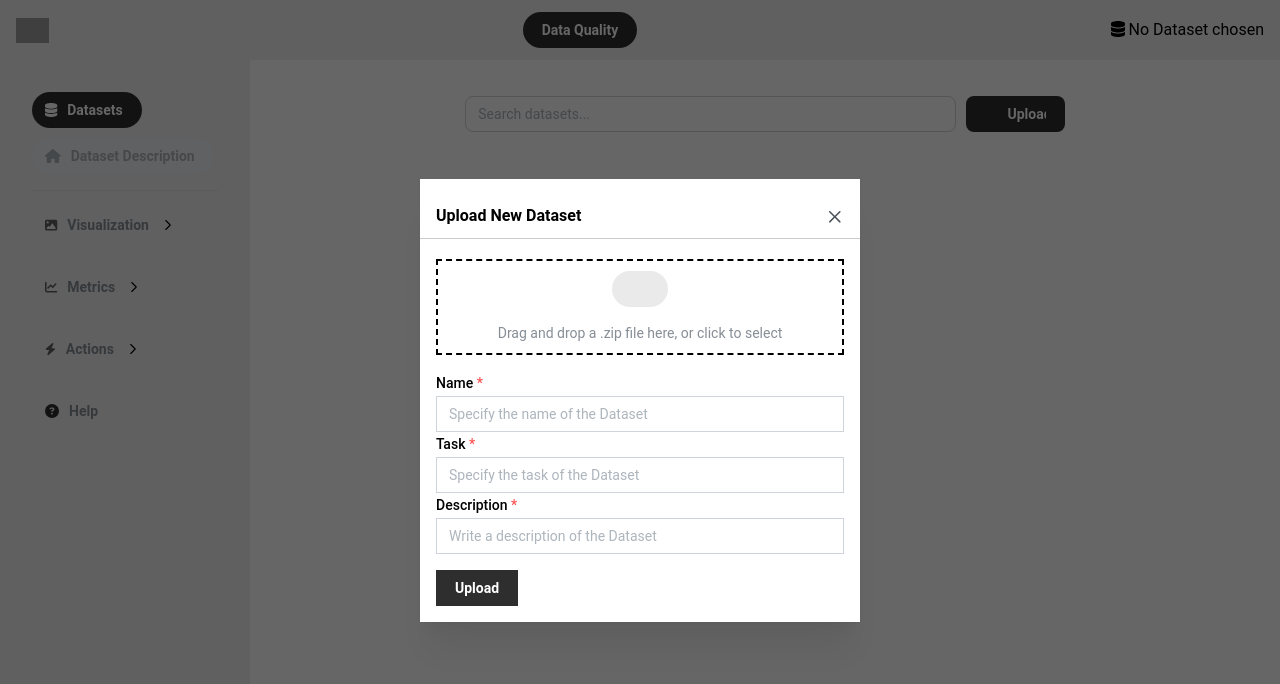
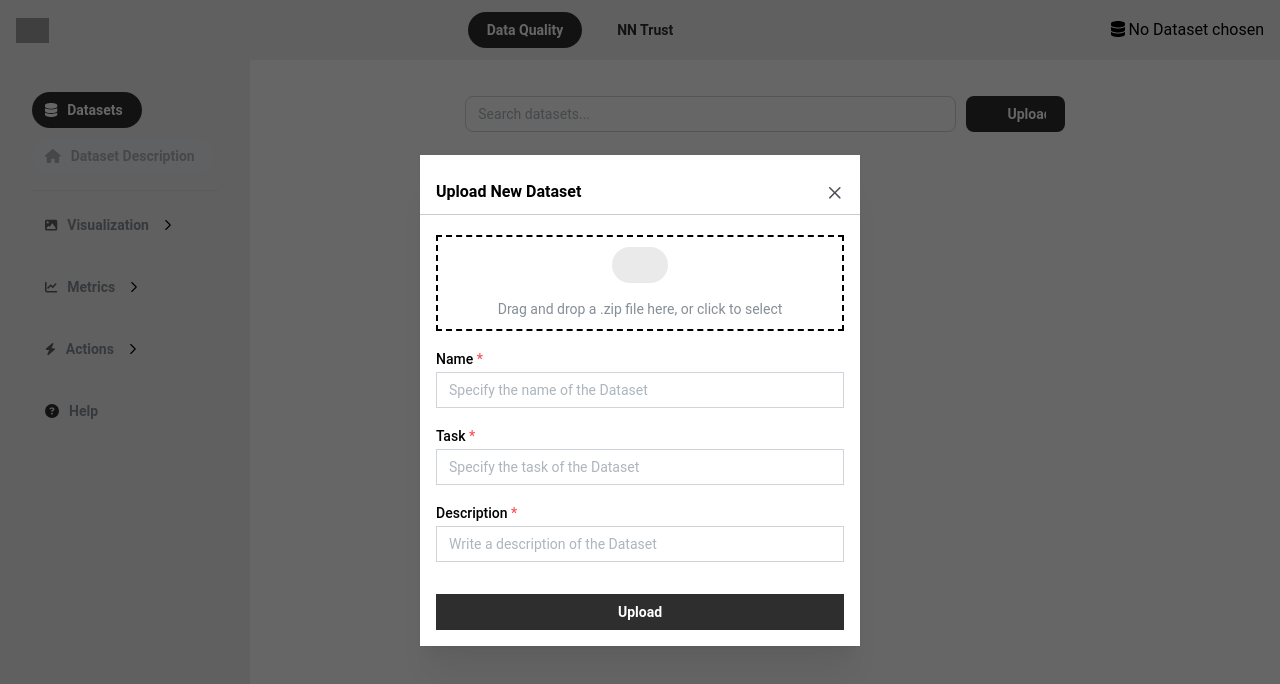
Before and after one commit to Kellog99/stable_ai_gui, a Next.js app: page / in a window 1280 px wide. Both pictures are taken after a click on the button "Upload". Shown: the top 684 px of the page. Built offline with nearby package versions, Linux system fonts and the light colour scheme; no server answers; grey boxes are pictures that could not be loaded; some icons are missing.

Commit message:
update modal form

```diff
--- a/app/components/client/UploadModal.tsx
+++ b/app/components/client/UploadModal.tsx
@@ -4,7 +4,7 @@ import { Box, Button, CloseButton, Divider, FileButton, Flex, Group, Modal, Text
 import { useEffect, useState } from "react";
 import { Folder, InfoCircle, UploadArrowTray } from "@vectopus/atlas-icons-react";
 import { uploadFile } from "@/functionalities/DatasetsLoader";
-import { useForm } from "@mantine/form";
+import { isNotEmpty, useForm } from "@mantine/form";
 import { FontAwesomeIcon } from '@fortawesome/react-fontawesome'
 import
 {
@@ -21,23 +21,25 @@ interface UploadDatasetModalProps
 export default function UploadModal ( { opened, close }: UploadDatasetModalProps )
 {
 
+    const [ fileUpload, setFileUpload ] = useState<File | null>( null )
     const [ fileSelected, setFileSelected ] = useState( false );
     const [ fileName, setFileName ] = useState<string>( "" )
     const [ filePath, setFilePath ] = useState<string>( "" )
     const [ uploadConfigs, setUploadConfigs ] = useState<Object>( {} )
     const [ clicked, setClicked ] = useState( false )
 
+    const [name, extension] = fileName.split( '.' );
 
 
     const handleFileUpload = ( file: any ) =>
     {
-        const formData = new FormData();
-        formData.append( "file", file );
         setFileName( file.name )
-        setFilePath( `/public/${file.name}` )
-        uploadFile( formData );
+        setFilePath( `/public/` )
         setFileSelected( true );
+        setFileUpload( file )
+        form.setFieldValue( 'file', file );
     }
+
 
 
     const handleCancel = () =>
@@ -49,33 +51,62 @@ export default function UploadModal ( { opened, close }: UploadDatasetModalProps
     const form = useForm( {
         mode: 'uncontrolled',
         initialValues: {
-            name: fileSelected ? fileName.replace( /\.[^/.]+$/, '' ) : '',
+            name: fileSelected ? name : "",
             task: "",
-            description: ""
+            description: "",
+            file: null,
+        },
+        validate: {
+            name: isNotEmpty( 'Please choose a name' ),
+            task: isNotEmpty( 'Please choose a task' ),
+            description: isNotEmpty( 'Please supply a brief description' ),
+            file: ( value ) => ( value ? null : 'Please upload a file' ),
         },
     } );
 
-    const handleSubmit = (formValues: any) => {
-    setClicked(true);
+
+    const handleSubmit = ( formValues: any ) =>
+    {
+
+        if ( fileUpload instanceof File ) {
+            const formData = new FormData();
 
 
+            if ( formValues.name === name ) {
+                formData.append( "file", fileUpload as File );
+                uploadFile( formData );
+
+            } else {
+
+                const newFileName = formValues.name + "." + extension;
+                formData.append( "file", fileUpload as File, newFileName );
+                uploadFile( formData );
+            }
+
+            console.log( "formdata", formData )
+
+            setClicked( true );
+
+            console.log("path", filePath)
             const updatedFormValues = {
                 ...formValues,
                 path: filePath
             };
 
-    setUploadConfigs(updatedFormValues);
+            setUploadConfigs( updatedFormValues );
 
-    setTimeout(() => {
-        setClicked(false);
-    }, 3000);
+            setTimeout( () =>
+            {
+                setClicked( false );
+            }, 3000 );
+        }
     };
 
 
     useEffect( () =>
     {
         if ( fileSelected ) {
-            form.setFieldValue( 'name', fileName.replace( /\.[^/.]+$/, '' ), { forceUpdate: false } );
+            form.setFieldValue( 'name', name, { forceUpdate: false } );
         } else {
             form.setFieldValue( 'name', '', { forceUpdate: false } );
         }
@@ -83,7 +114,14 @@ export default function UploadModal ( { opened, close }: UploadDatasetModalProps
 
 
     console.log( "upload Configs", uploadConfigs )
-    console.log( "fileSelected", fileSelected )
+
+    const handleClose = () =>
+    {
+        close()
+        setFileSelected( false )
+        form.reset()
+    }
+
 
     {/*
     useEffect( () =>
@@ -116,7 +154,7 @@ export default function UploadModal ( { opened, close }: UploadDatasetModalProps
         <>
             <Modal.Root
                 opened={ opened }
-                onClose={ close }
+                onClose={ handleClose }
 
                 radius="md"
                 centered
@@ -151,9 +189,25 @@ export default function UploadModal ( { opened, close }: UploadDatasetModalProps
                     </Modal.Header>
 
                     <Modal.Body>
+                        <form onSubmit={ form.onSubmit( handleSubmit ) }>
 
                             <Flex direction="column" gap="md">
-                            <Box style={ { border: '2px dashed black', padding: '10px', marginTop: "20px" } }>
+
+                                <Box
+                                    style={ ( theme ) => ( {
+                                        border: '2px dashed',
+                                        borderColor: form.errors.file ? theme.colors.red[ 6 ] : 'black',
+                                        padding: '10px',
+                                        marginTop: '20px',
+                                        '&:hover': {
+                                            borderColor: form.errors.file ? theme.colors.red[ 6 ] : 'black',
+                                            boxShadow: form.errors.file ? `0 0 0 1px ${theme.colors.red[ 6 ]}` : undefined,
+                                            transition: 'border-color 150ms ease, box-shadow 150ms ease',
+                                        },
+                                        position: 'relative',
+                                    } ) }
+                                >
+
                                     <Flex direction="column" justify="center" align="center" gap="md">
 
                                         { fileSelected ? (
@@ -172,45 +226,64 @@ export default function UploadModal ( { opened, close }: UploadDatasetModalProps
                                                             <UploadArrowTray size={ 18 } />
                                                         </Button> }
                                                 </FileButton>
-                                            <Text size="sm" c="dimmed">Drag and drop a .zip file here, or click to select</Text>
+
+                                                <Text
+                                                    size="sm"
+
+                                                    style={ ( theme ) => ( {
+                                                        color: form.errors.file ? theme.colors.red[ 6 ] : theme.colors.gray[ 6 ],
+                                                    } ) }
+                                                >Drag and drop a .zip file here, or click to select</Text>
                                             </> ) }
-
                                     </Flex>
+                                    { form.errors.file && (
+                                        <Text
+                                            size="xs"
+                                            style={ ( theme ) => ( {
+                                                position: 'absolute',
+                                                top: '100%',
+                                                left: '70%',
+                                                marginTop: 4,
+                                                color: theme.colors.red[ 6 ],
+                                            } ) }
+                                        >{ form.errors.file }</Text>
+                                    ) }
                                 </Box>
 
-                            <form onSubmit={ form.onSubmit( handleSubmit ) }>
+
                                 <TextInput
                                     label="Name"
                                     placeholder="Specify the name of the Dataset"
-                                    required={ true }
+                                    withAsterisk
                                     { ...form.getInputProps( 'name' ) }
                                 />
                                 <TextInput
                                     label="Task"
                                     placeholder="Specify the task of the Dataset"
-                                    required={ true }
+                                    withAsterisk
                                     { ...form.getInputProps( 'task' ) }
                                 />
                                 <TextInput
                                     label="Description"
                                     placeholder="Write a description of the Dataset"
-                                    required={ true }
+                                    withAsterisk
                                     { ...form.getInputProps( 'description' ) }
                                 />
 
-                                <Button type="submit" mt="md" onClick={ close }>
+                                <Button type="submit" mt="md" >
                                     { clicked ? ( <>
                                         <FontAwesomeIcon icon={ faCheck } style={ { marginRight: 8 } } />
                                         <span>Dataset Uploaded</span></> )
                                         : "Upload" }
                                 </Button>
-                            </form>
+
 
                             </Flex>
+                        </form>
                     </Modal.Body>
 
                 </Modal.Content>
-            </Modal.Root>
+            </Modal.Root >
         </>
     )
 }
--- a/app/components/client/metrics/Config.tsx
+++ b/app/components/client/metrics/Config.tsx
@@ -388,6 +388,7 @@ export default function Config ( props: ConfigsProps )
                             Choose a label to continue
                         </Text>
                     ) }
+
                 </Box>
 
                 <Box style={ { position: "relative" } }>
--- a/app/components/layout/AppHeader.tsx
+++ b/app/components/layout/AppHeader.tsx
@@ -37,11 +37,10 @@ function AppHeader() {
                 <Link href="/">
                     <Button radius={50} variant={isNNTrust ? "subtle" : "filled"}>Data Quality</Button>
                 </Link>
-                {/*
+
                 <Link href="/pages/nntrust">
                     <Button radius={50} variant={isNNTrust ? "filled" : "subtle"}>NN Trust</Button>
                 </Link>
-                */}
             </Group>
             <Group>
             {datasetUsed ? (
```
Lines whose indentation alone changed are shown as unchanged.
